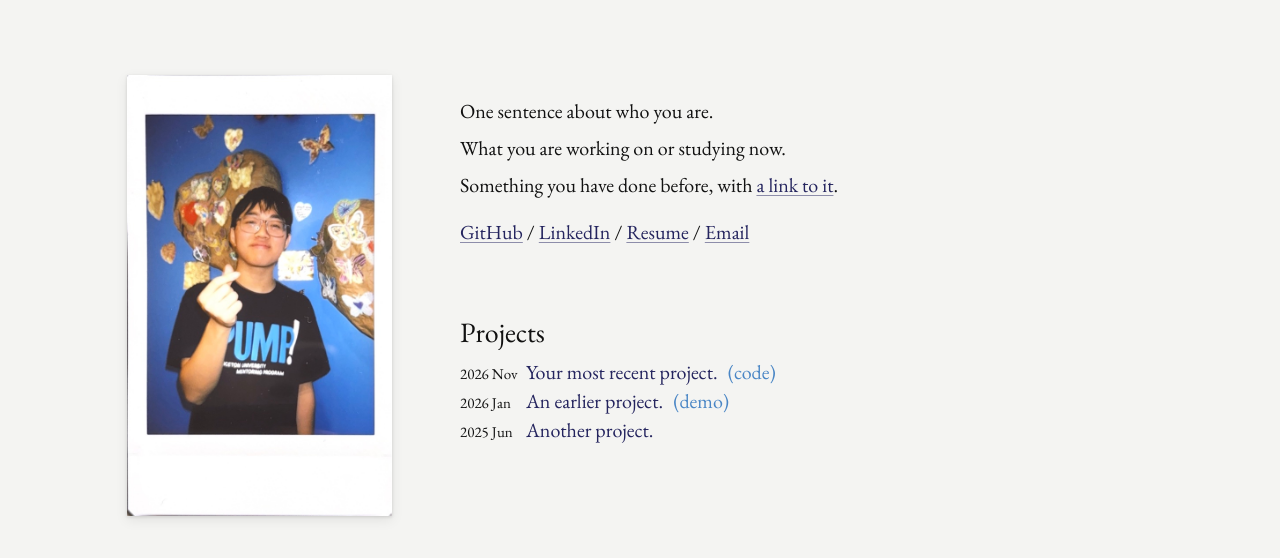
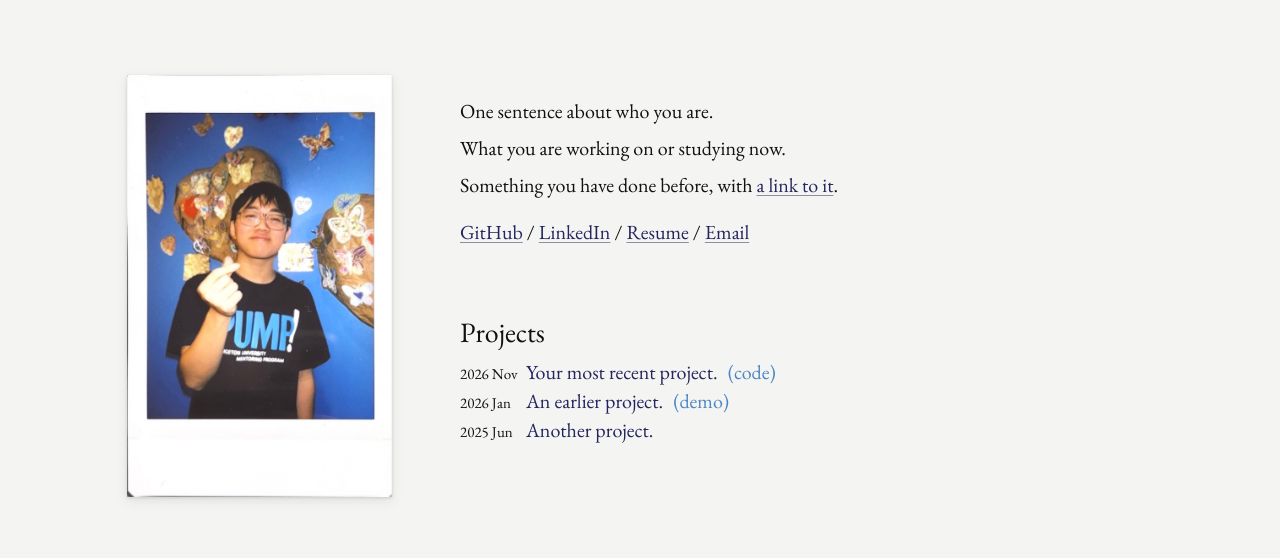
Before and after one commit to rex-tran/rex-tran.github.io, an Astro site: page / in a window 1280 px wide. Shown: the part 90-648 px from the top of the page. Built offline with nearby package versions, Linux system fonts and the light colour scheme; Astro itself is replaced by a stand-in of ours.

Commit message:
Fix polaroid aspect ratio to match a real Instax Mini
Co-Authored-By: Claude Opus 5.5 <noreply@anthropic.com>

```diff
--- a/src/data/site.ts
+++ b/src/data/site.ts
@@ -6,7 +6,7 @@ export const description = 'Personal website of Rex Tran.';
 
 // Put your photo in public/ (a square image works best) and update this path.
 export const photo = {
-  src: 'pump-polaroid.jpg',
+  src: 'pump-polaroid-v2.jpg',
   alt: 'Portrait of Rex Tran',
 };
 
--- a/src/pages/index.astro
+++ b/src/pages/index.astro
@@ -8,7 +8,7 @@ const base = import.meta.env.BASE_URL.replace(/\/?$/, '/');
 
 <Layout>
   <div class="columns">
-    <img class="portrait" src={`${base}${photo.src}`} alt={photo.alt} width="601" height="1000" />
+    <img class="portrait" src={`${base}${photo.src}`} alt={photo.alt} width="628" height="1000" />
     <div class="content">
       <section class="bio">
         {bio.map((paragraph) => <p set:html={paragraph} />)}
```
Also changed, not shown: public/pump-polaroid-v2.jpg (added), public/pump-polaroid.jpg (deleted).
